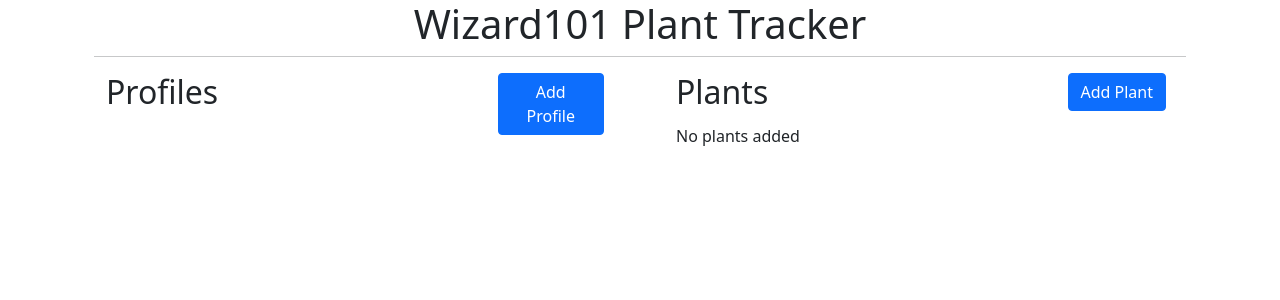
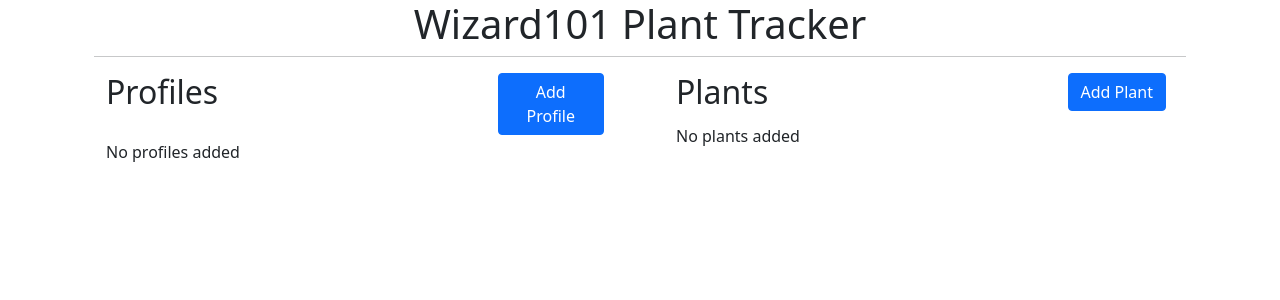
Before and after one commit to RyanHx/wizard101tracker, a React (Create React App) app: page / in a window 1280 px wide. Shown: the top 300 px of the page. Built offline with nearby package versions, Linux system fonts and the light colour scheme.

Commit message:
Added 'no profiles' prompt

```diff
--- a/src/components/Profiles.js
+++ b/src/components/Profiles.js
@@ -38,7 +38,7 @@
                             ))}
                         </Accordion>
                     </Row>
-                    : null}
+                    : <p>No profiles added</p>}
             </Container>
             <AddProfileModal show={modalShow} setModalShow={setModalShow} handleModalSubmit={handleModalSubmit} />
         </>
```
